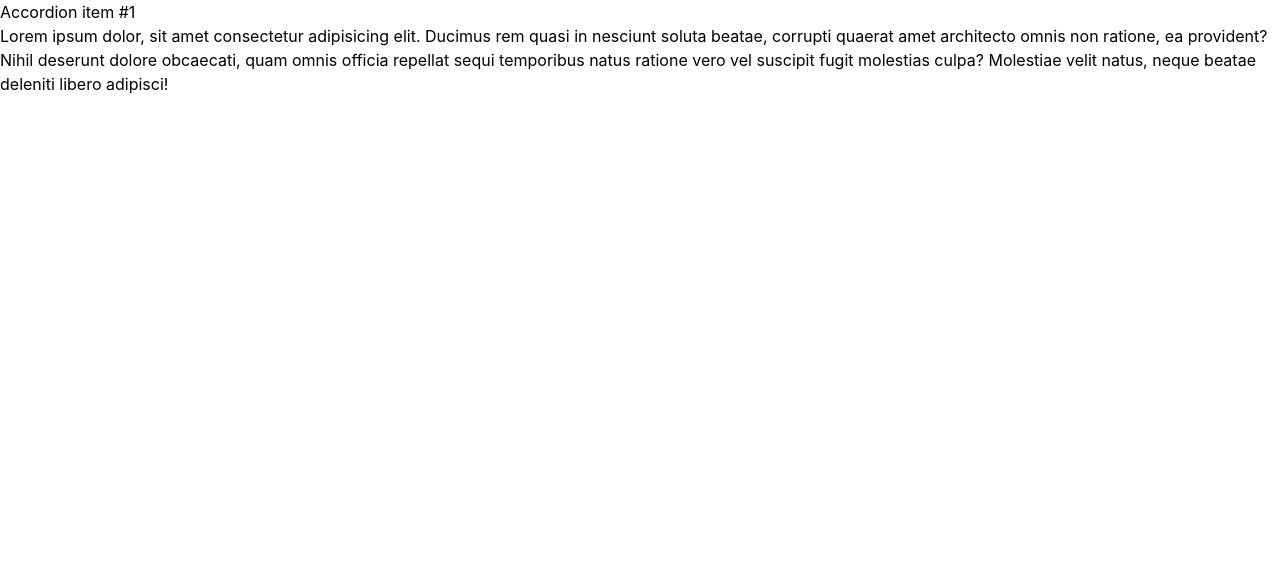
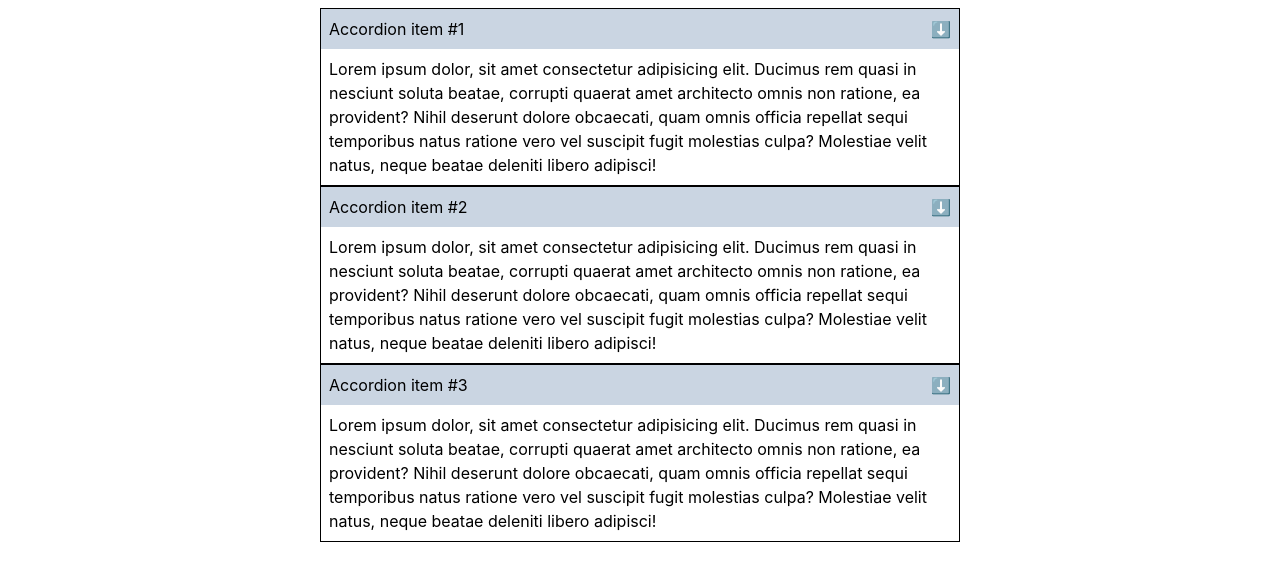
Before and after one commit to bobbyDeepak1415/accordion_01, a React (Vite) app: page / in a window 1280 px wide. Shown: the top 570 px of the page. Built offline with nearby package versions, Linux system fonts and the light colour scheme.

Commit message:
changes made

```diff
--- a/src/components/Accordion.jsx
+++ b/src/components/Accordion.jsx
@@ -18,10 +18,12 @@ import React from 'react'
 
 const Accordion = () => {
   return (
-    <div className="m-auto">
+    <div className="w-[50%] m-auto mt-2">
 
+{data.map((item,index)=>(
 
-      <AccordionItem title={data[0].title} body={data[0].body}/>
+  <AccordionItem title={item.title} key={index} body={item.body}/>
+))}
     </div>
   )
 }
--- a/src/components/AccordionItem.jsx
+++ b/src/components/AccordionItem.jsx
@@ -1,10 +1,27 @@
-import React from 'react'
+import React, { useState } from 'react'
 
 const AccordionItem = ({title,body}) => {
+
+  const [isOpen,setIsOpen]=useState(true)
+
   return (
-    <div>
-      <div>{title}</div>
-<div>{body}</div>
+    <div className='m-auto border border-black'>
+      <div onClick={()=>setIsOpen(prev=>!prev)} className='bg-slate-300 p-2 cursor-pointer flex justify-between'>
+
+        <span>
+
+        {title}
+        </span>
+        <span>
+          ⬇️
+        </span>
+        </div>
+
+{isOpen &&
+
+<div className='p-2'>{body}</div>
+}
+
 
     </div>
   )
```
